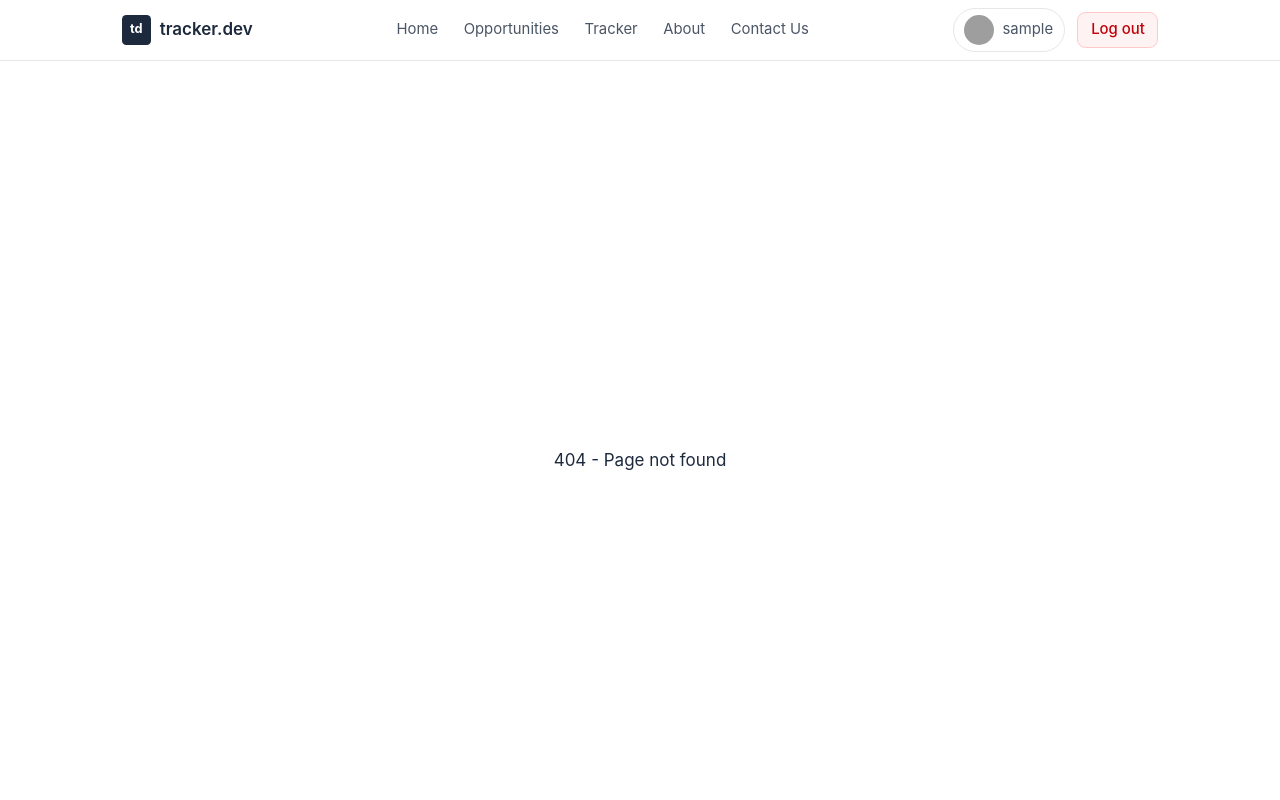
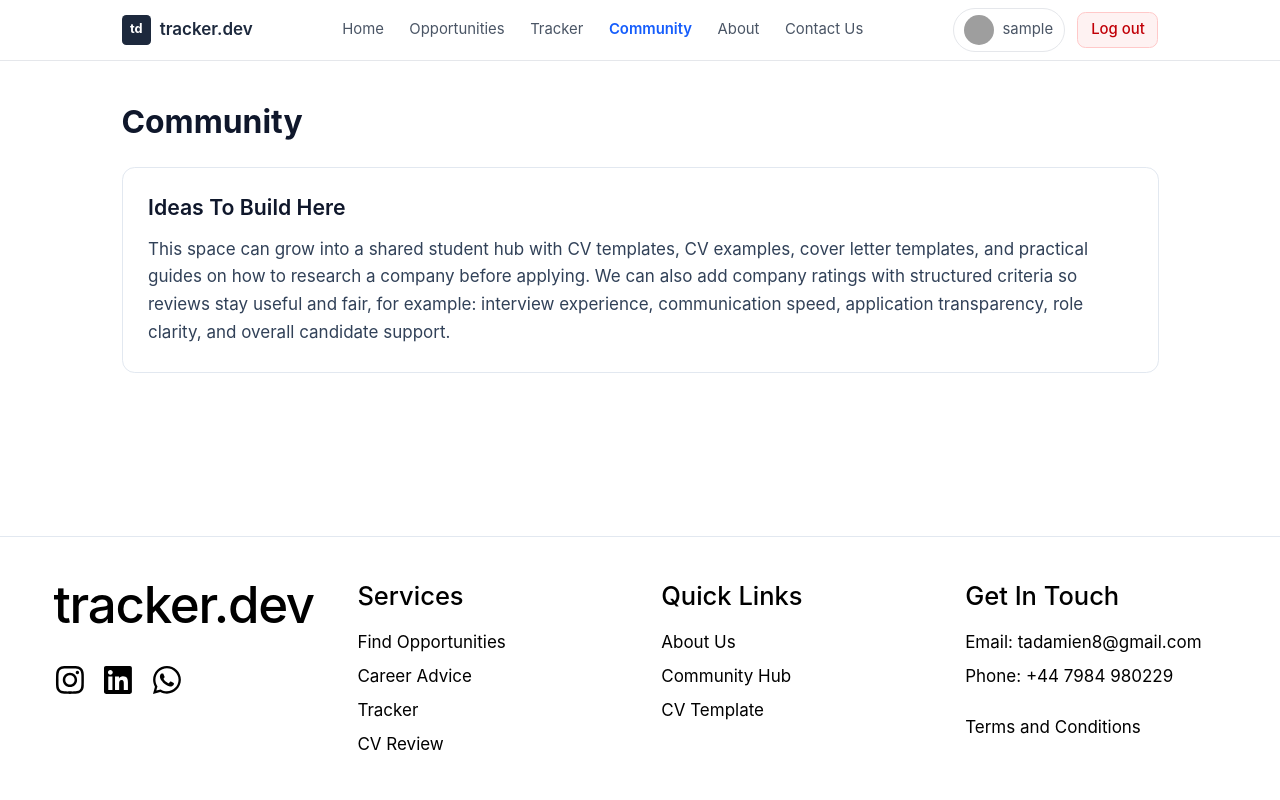
Before and after one commit to damienta/internship-tracker, a React app in the folder frontend/: page /community in a window 1280 px wide. Shown: the top 800 px of the page. Built offline with nearby package versions, Linux system fonts and the light colour scheme; sample sign-in values are in the browser's storage; grey boxes are pictures that could not be loaded; the HTML template or start-up script is replaced by a standard one.

Commit message:
Fixed error where page content could overlap the navbar. Added plans for Community and Settings -> Notifications.

```diff
--- a/frontend/src/App.jsx
+++ b/frontend/src/App.jsx
@@ -7,6 +7,7 @@ import Opportunities from './pages/Opportunities'
 import Tracker from './pages/Tracker'
 import About from './pages/About'
 import Contact from './pages/Contact'
+import Community from './pages/Community'
 import Settings from './pages/Settings'
 import Login from './pages/Login'
 import Register from './pages/Register'
@@ -73,6 +74,7 @@ function App() {
           <Route path="/tracker" element={<PrivateRoute><Tracker /></PrivateRoute>} />
           <Route path="/settings" element={<PrivateRoute><Settings /></PrivateRoute>} />
           <Route path="/about" element={<PrivateRoute><About /></PrivateRoute>} />
+          <Route path="/community" element={<PrivateRoute><Community /></PrivateRoute>} />
           <Route path="/contact-us" element={<PrivateRoute><Contact /></PrivateRoute>} />
           <Route path="*" element={<NotFound />} />
         </Route>
--- a/frontend/src/components/Navbar.jsx
+++ b/frontend/src/components/Navbar.jsx
@@ -15,7 +15,7 @@ export default function Navbar() {
   }
 
   return (
-    <nav className="bg-white border-b border-gray-200 sticky top-0">
+    <nav className="bg-white border-b border-gray-200 sticky top-0 z-50">
       <div className="max-w-5xl mx-auto px-6 h-14 flex items-center justify-between">
 
         <Link to="/" className="flex items-center gap-2 font-semibold">
@@ -27,6 +27,7 @@ export default function Navbar() {
           <NavLink to="/" className={({ isActive }) => isActive ? 'text-blue-600 text-sm font-semibold hover:text-blue-700' : 'text-gray-600 text-sm hover:text-gray-900'}>Home</NavLink>
           <NavLink to="/opportunities" className={({ isActive }) => isActive ? 'text-blue-600 text-sm font-semibold hover:text-blue-700' : 'text-gray-600 text-sm hover:text-gray-900'}>Opportunities</NavLink>
           <NavLink to="/tracker" className={({ isActive }) => isActive ? 'text-blue-600 text-sm font-semibold hover:text-blue-700' : 'text-gray-600 text-sm hover:text-gray-900'}>Tracker</NavLink>
+          <NavLink to="/community" className={({ isActive }) => isActive ? 'text-blue-600 text-sm font-semibold hover:text-blue-700' : 'text-gray-600 text-sm hover:text-gray-900'}>Community</NavLink>
           <NavLink to="/about" className={({ isActive }) => isActive ? 'text-blue-600 text-sm font-semibold hover:text-blue-700' : 'text-gray-600 text-sm hover:text-gray-900'}>About</NavLink>
           <NavLink to="/contact-us" className={({ isActive }) => isActive ? 'text-blue-600 text-sm font-semibold hover:text-blue-700' : 'text-gray-600 text-sm hover:text-gray-900'}>Contact Us</NavLink>
         </div>
--- /dev/null
+++ b/frontend/src/pages/Community.jsx
@@ -0,0 +1,17 @@
+export default function Community() {
+  return (
+    <div className="max-w-5xl mx-auto px-6 py-10">
+      <h1 className="text-3xl font-bold text-slate-900">Community</h1>
+
+      <section className="mt-6 bg-white border border-slate-200 rounded-xl p-6">
+        <h2 className="text-xl font-semibold text-slate-900">Ideas To Build Here</h2>
+        <p className="mt-3 text-slate-700 leading-relaxed">
+          This space can grow into a shared student hub with CV templates, CV examples, cover letter templates,
+          and practical guides on how to research a company before applying. We can also add company ratings with
+          structured criteria so reviews stay useful and fair, for example: interview experience, communication speed,
+          application transparency, role clarity, and overall candidate support.
+        </p>
+      </section>
+    </div>
+  )
+}
--- a/frontend/src/pages/Settings.jsx
+++ b/frontend/src/pages/Settings.jsx
@@ -163,6 +163,7 @@ export default function Settings() {
         skills: Array.isArray(savedProfile.skills) ? savedProfile.skills : [],
       }))
       setSkillsInput((Array.isArray(savedProfile.skills) ? savedProfile.skills : []).join(', '))
+
       toast.success('Settings saved.')
     } catch (err) {
       const message = err?.response?.data?.error || 'Failed to save settings.'
@@ -387,7 +388,10 @@ export default function Settings() {
 
       <section className="bg-white border border-gray-200 rounded-xl p-5">
         <h2 className="text-lg font-semibold text-gray-900 mb-1">Notifications</h2>
-        <p className="text-sm text-gray-500"></p>
+        <p className="text-sm text-gray-500">
+          Planned notification ideas: email notifications for new matching opportunities, deadline reminders,
+          tracker stage updates, and account security alerts.
+        </p>
       </section>
 
       <section className="bg-white border border-gray-200 rounded-xl p-5">
```
